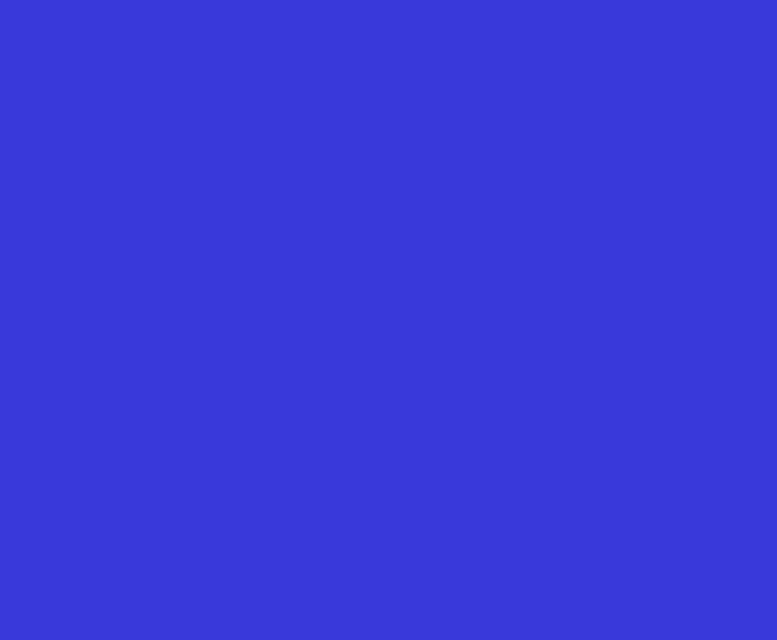
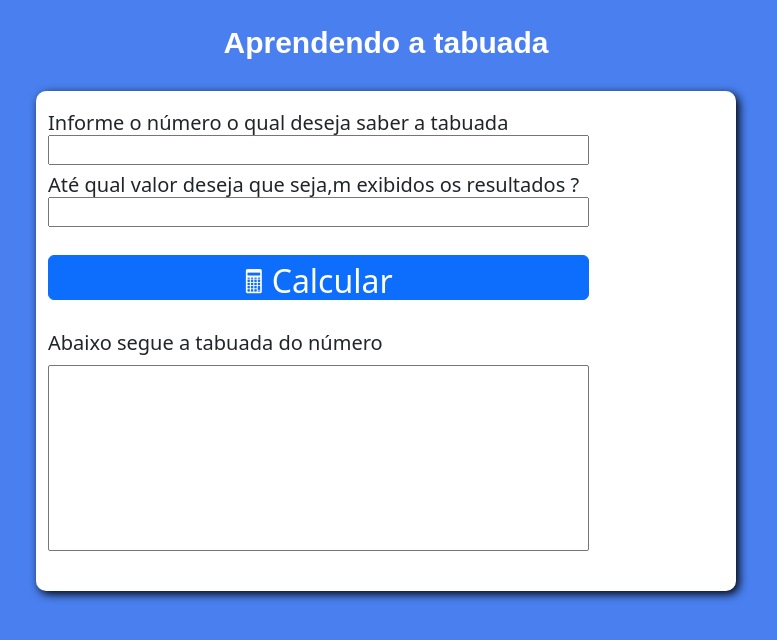
Before and after one commit to ercunha/JSTabuada, a plain HTML site: page Index.html in a window 1280 px wide. Shown: the whole page, without its empty margins (254-1031 px from the left). Drawn offline with nearby package versions, Linux system fonts and the light colour scheme.

Commit message:
Finalizado

```diff
--- a/Index.html
+++ b/Index.html
@@ -6,14 +6,37 @@
     <meta name="viewport" content="width=device-width, initial-scale=1.0">
     <title>Tabuada</title>
     <link rel="stylesheet" href="css/style.css">
+    <link href="https://cdn.jsdelivr.net/npm/bootstrap@5.3.0-alpha3/dist/css/bootstrap.min.css" rel="stylesheet" integrity="sha384-KK94CHFLLe+nY2dmCWGMq91rCGa5gtU4mk92HdvYe+M/SXH301p5ILy+dN9+nJOZ" crossorigin="anonymous">
+
 </head>
 <body>
 
-    <section id="container">
+    <header>Aprendendo a tabuada</header>
+    <section id="container" class="container-fluid">
+        <div class="row">
+            <div class="col-sm-12">
+                <h5>Informe o número o qual deseja saber a tabuada</label>
+                <input type="number" name="inputNumero" id="inputNumero" >
+            </div>
+            <div class="col-sm-12">
+                <h5>Até qual valor deseja que seja,m exibidos os resultados ?</label>
+                <input type="number" name="inputMaximo" id="inputMaximo">
+            </div>
+            <div class="col-sm-12">
+                <button class="btn btn-primary" id="btn-calcular"><i class="bi bi-calculator-fill"></i></button>
+            </div>
+            <div class="col-sm-12" id="blocoResultado">
+                <h5>Abaixo segue a tabuada do número  <span id="spanNumero"></span></h5>
+                <select name="tabuada" id="tabuada" multiple size="8"></select>
+            </div>
 
+          </div>
     </section>
 
 
     <script src="js/script.js"></script>
+    <script src="https://cdn.jsdelivr.net/npm/bootstrap@5.3.0-alpha3/dist/js/bootstrap.bundle.min.js" integrity="sha384-ENjdO4Dr2bkBIFxQpeoTz1HIcje39Wm4jDKdf19U8gI4ddQ3GYNS7NTKfAdVQSZe" crossorigin="anonymous"></script>
+    <script src="https://cdn.jsdelivr.net/npm/@popperjs/core@2.11.7/dist/umd/popper.min.js" integrity="sha384-zYPOMqeu1DAVkHiLqWBUTcbYfZ8osu1Nd6Z89ify25QV9guujx43ITvfi12/QExE" crossorigin="anonymous"></script>
+<script src="https://cdn.jsdelivr.net/npm/bootstrap@5.3.0-alpha3/dist/js/bootstrap.min.js" integrity="sha384-Y4oOpwW3duJdCWv5ly8SCFYWqFDsfob/3GkgExXKV4idmbt98QcxXYs9UoXAB7BZ" crossorigin="anonymous"></script>
 </body>
 </html>
--- a/css/style.css
+++ b/css/style.css
@@ -1,17 +1,59 @@
 body{
 
-    background-color: rgb(57, 57, 218);
+    background-color: rgb(73 127 239) !important;
     display: flex;
     align-content: center;
     flex-direction: column;
     align-items: center;
 }
 
-.container{
+header{
+
+    color: #fff;
+    font-weight: bold;
+    font-size: 30px;
+    font-family: Arial, Helvetica, sans-serif;
+    margin-top: 20px;
+}
+
+#container{
     border-radius: 10px;
     box-shadow: 3px 3px 10px #000;
-    width: 700px;
+    max-width: 700px;
     height: 500px;
     margin-top: 2%;
+    background-color: #fff;
 
 }
+
+input#inputNumero{
+    width: 80%;
+}
+input#inputMaximo{
+    width: 80%;
+}
+
+.row{
+    margin-top: 20px !important;
+}
+
+#blocoResultado{
+    margin-top: 3%;
+}
+.btn-primary{
+    width: 80%;
+    height: 45px;
+    margin-top: 20px;
+    font-weight: bold;
+
+}
+
+select#tabuada{
+    width: 80%;
+}
+span#spanNumero{
+    background-color: #0343e7;
+    color: #fff;
+    text-align: center;
+    font-size: 30px;
+}
--- a/js/script.js
+++ b/js/script.js
@@ -0,0 +1,35 @@
+
+
+document.getElementById('btn-calcular').addEventListener('click',Calcular)
+let btn = document.getElementById('btn-calcular')
+let icon =
+btn.innerHTML = `<h2>\u{1F5A9} Calcular</h2> `
+
+function Calcular(){
+
+    let input = Number(document.getElementById('inputNumero').value)
+    let inputLimit = Number(document.getElementById('inputMaximo').value)
+    let number = document.getElementById('spanNumero')
+    let result = document.getElementById('tabuada')
+    number.innerHTML = `${input}`
+
+    if(input == '' || inputLimit ==''){
+        alert('Todos os campos devem ser preenchidos !')
+
+    }else{
+        Reset()
+        for(let i = 0; i<=inputLimit; i++)
+        {
+                var option = document.createElement('option')
+                let total = input * Number(i)
+                option.text = `${input} X ${i} = ${total}`
+                result.appendChild(option)
+        }
+    }
+}
+
+function Reset(){
+    document.getElementById('inputNumero').value = '';
+    document.getElementById('inputMaximo').value = '';
+    document.getElementById('tabuada').innerHTML =''
+}
```
